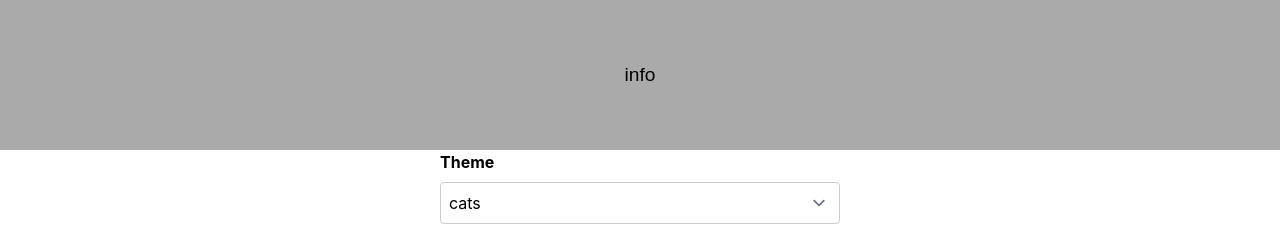
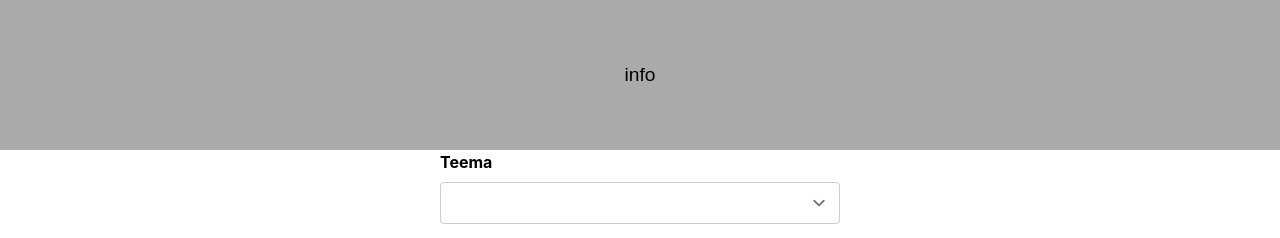
Before and after one commit to jamktiko/MuisTiko, a SvelteKit app in the folder muistiko/: page /settings in a window 1280 px wide. Shown: the top 238 px of the page. Built offline with nearby package versions, Linux system fonts and the light colour scheme.

Commit message:
Changed themes to finnish

```diff
--- a/muistiko/src/routes/settings/+page.svelte
+++ b/muistiko/src/routes/settings/+page.svelte
@@ -27,9 +27,9 @@
 
 	const gameSettings: gameSettingvalikko[] = [
 		{
-			text: 'Theme',
-			placeholder: 'Valitse theme',
-			options: ['cats', 'dogs', 'teachers', 'tikologos'],
+			text: 'Teema',
+			placeholder: 'Valitse teema',
+			options: ['Kissat', 'Koirat', 'Opettajat', 'TIKO'],
 			type: 'theme'
 		},
 		{
```
